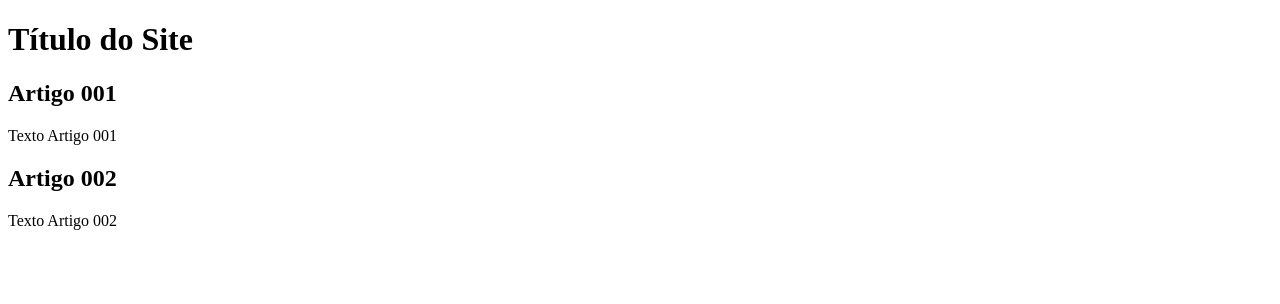
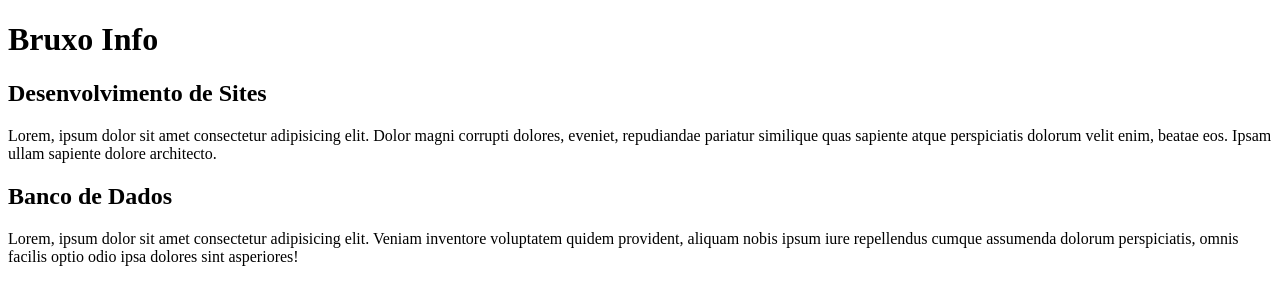
Before and after one commit to cleberdossantos/projeto-site-exemplo, a plain HTML site: page index.html in a window 1280 px wide. Drawn offline with Linux system fonts and the light colour scheme.

Commit message:
comecei conteúdo
Comecei a escrever o conteúdo do site

```diff
--- a/index.html
+++ b/index.html
@@ -8,15 +8,15 @@
 <body>
     <main>
         <header>
-            <h1>Título do Site</h1>
+            <h1>Bruxo Info</h1>
         </header>
         <article>
-            <h2>Artigo 001</h2>
-            <p>Texto Artigo 001</p>
+            <h2>Desenvolvimento de Sites</h2>
+            <p>Lorem, ipsum dolor sit amet consectetur adipisicing elit. Dolor magni corrupti dolores, eveniet, repudiandae pariatur similique quas sapiente atque perspiciatis dolorum velit enim, beatae eos. Ipsam ullam sapiente dolore architecto.</p>
         </article>
         <article>
-            <h2>Artigo 002</h2>
-            <p>Texto Artigo 002</p>
+            <h2>Banco de Dados</h2>
+            <p>Lorem, ipsum dolor sit amet consectetur adipisicing elit. Veniam inventore voluptatem quidem provident, aliquam nobis ipsum iure repellendus cumque assumenda dolorum perspiciatis, omnis facilis optio odio ipsa dolores sint asperiores!</p>
         </article>
     </main>
 </body>
```
